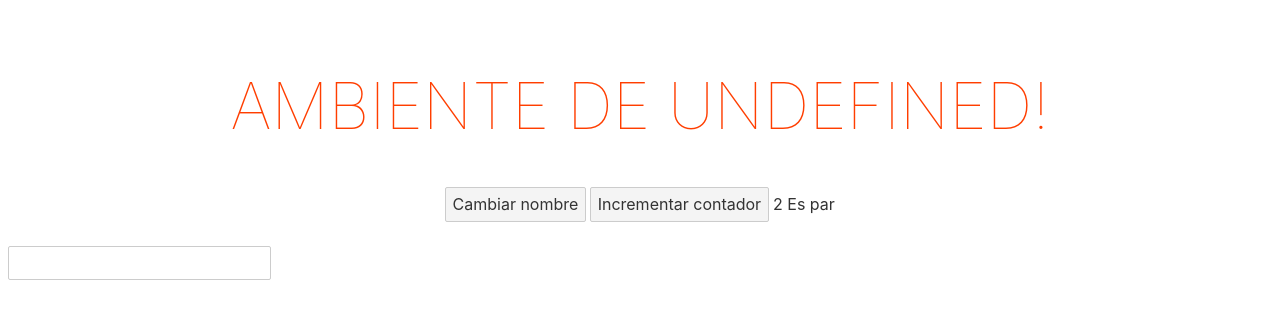
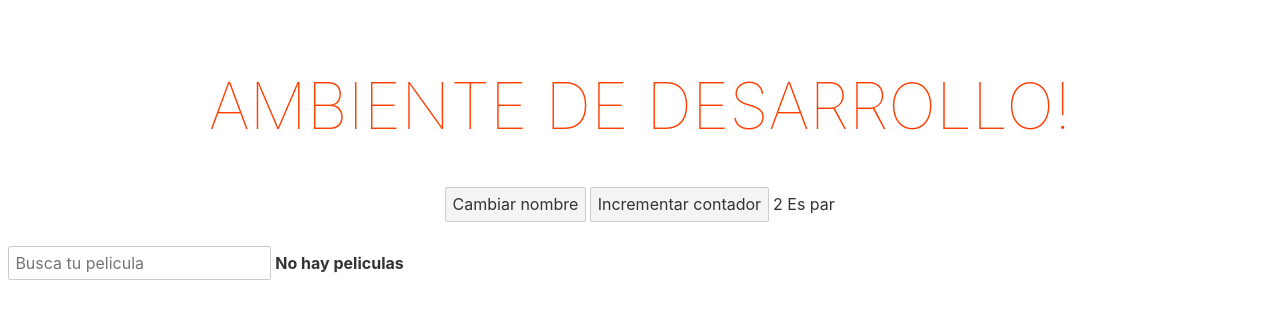
Before and after one commit to juniorfrey/curso-svelte, a Svelte app: page / in a window 1280 px wide. Shown: the top 318 px of the page. Built offline with nearby package versions, Linux system fonts and the light colour scheme.

Commit message:
Se agrego uso de templates de svelte

```diff
--- a/src/Contador.svelte
+++ b/src/Contador.svelte
@@ -1,5 +1,5 @@
 <script>
-	export let name;
+	let name = 'desarrollo';
 	export let inicialConteo = 0;
     export let maxCounter = 9;
 	let contador = inicialConteo;
--- a/src/Input.svelte
+++ b/src/Input.svelte
@@ -1,18 +1,34 @@
 <script>
     let value = '';
+    let loading = false;
     let respuesta = [];
     const handleInput = (event) => value = event.target.value;
     $: if(value.length > 2){
+        loading = true;
         fetch(`https://www.omdbapi.com/?s=${value}&apikey=422350ff`)
             .then(res => res.json())
             .then(apiResponse => {
                 console.log(apiResponse);
-                respuesta = apiResponse.Search;
+                respuesta = apiResponse.Search || [];
+                loading = false;
             })
     }
 
 </script>
 
 <main>
-    <input type="text" value={value} on:input={handleInput}>
+    <input type="text" value={value} on:input={handleInput} placeholder="Busca tu pelicula">
+
+    {#if loading}
+        <strong>Cargando .........</strong>
+    {:else}
+        {#if respuesta.length > 0}
+            <strong> Tenemos {respuesta.length} peliculas </strong>
+        {:else}
+            <strong> No hay peliculas </strong>
+        {/if}
+    {/if}
+
+
+
 </main>
```
